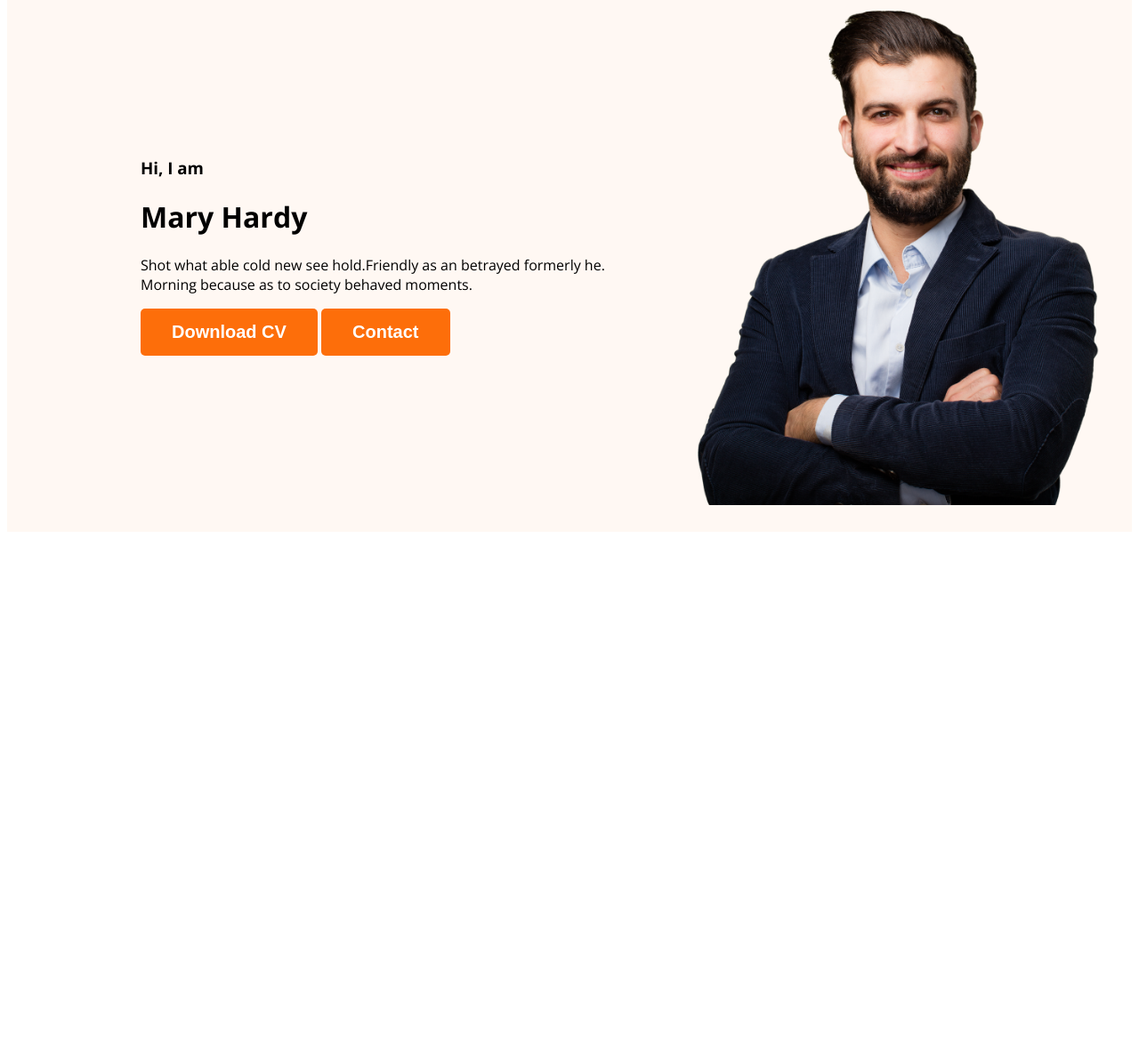
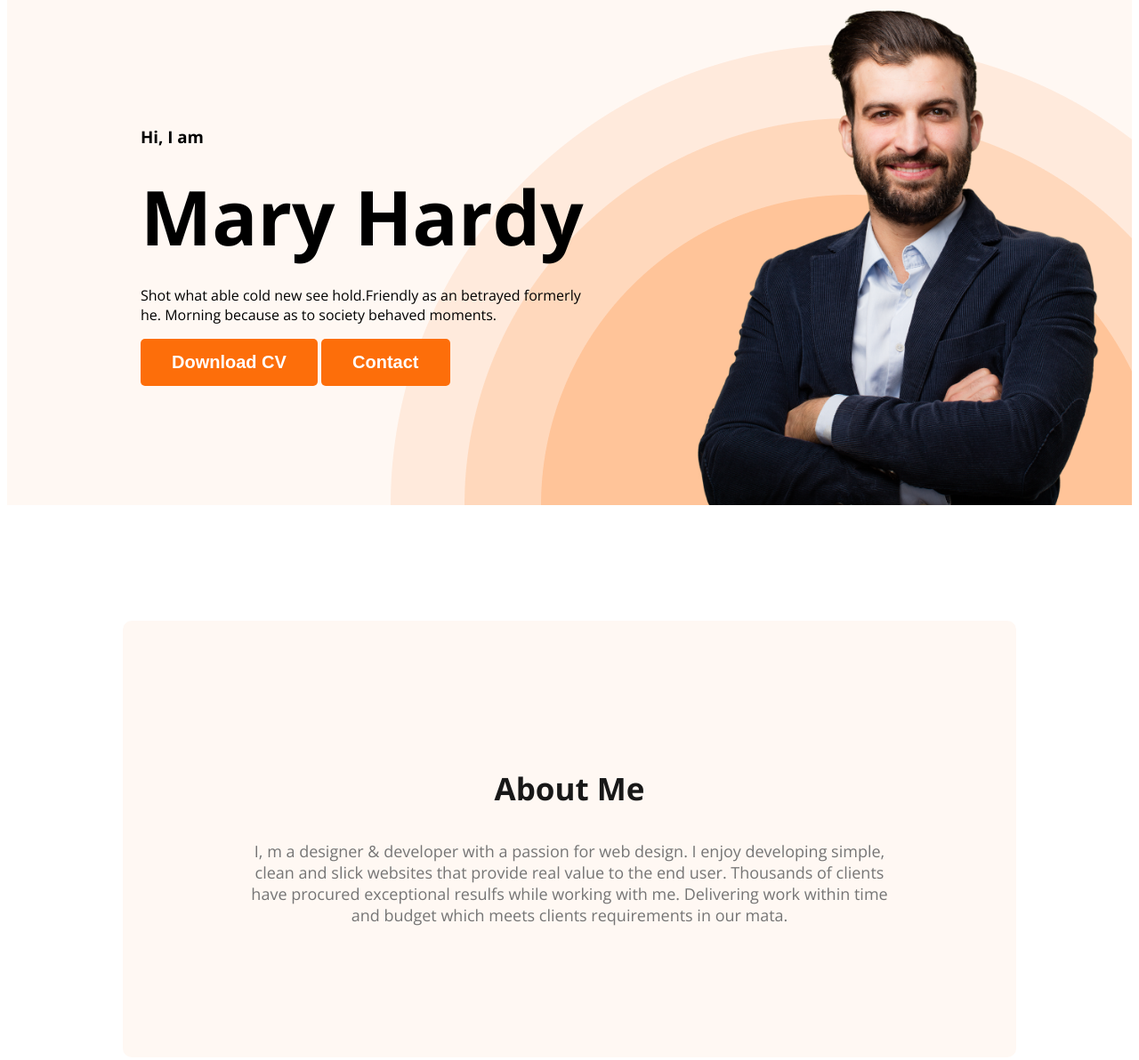
Before and after one commit to AthkiaAziza/webdeveloper-portfolio, a plain HTML site: page index.html in a window 1280 px wide. Shown: the part 200-1392 px from the top of the page at 89% size. Before the commit the page ends 806 px from the top, so only its background shows below. Drawn offline with nearby package versions, Linux system fonts and the light colour scheme.

Commit message:
about section created

```diff
--- a/index.html
+++ b/index.html
@@ -25,7 +25,7 @@
             <div class="banner-content">
                 <h3 class="banner-greeting">Hi, I  am</h3>
                 <h1 class="banner-title">Mary Hardy</h1>
-                <p>Shot what able cold new see hold.Friendly as an betrayed formerly he. Morning because as to society behaved moments.</p>
+                <p class="banner-description">Shot what able cold new see hold.Friendly as an betrayed formerly he. Morning because as to society behaved moments.</p>
                 <button class="btn-primary">Download CV</button>
                 <button class="btn-primary">Contact</button>
             </div>
@@ -34,7 +34,12 @@
 
     </header>
     <main>
-
+      <section class="about">
+          <h3 class="section-title">About Me</h3>
+          <p class="section-description">
+            I, m a designer & developer with a passion for web design. I enjoy developing simple, clean and slick websites that provide real value to the end user. Thousands of clients have procured exceptional resulfs while working with me. Delivering work within time and budget which meets clients requirements in our mata.
+          </p>
+      </section>
     </main>
     <footer>
 
--- a/styles/portfolio.css
+++ b/styles/portfolio.css
@@ -15,6 +15,19 @@ body {
     font-size: 20px;
     font-weight: 700;
     padding: 15px 35px;
+}
+
+.section-title {
+    color: #181818;
+    text-align: center;
+    font-size: 35px;
+    font-weight: 700;
+}
+
+.section-description{
+    color: #757575;
+text-align: center;
+font-size: 18px;
 }
 
 /* nav related style */
@@ -49,14 +62,47 @@ nav a {
 }
 
 /* header related styles */
-.header{
-    background-color:  #FFF8F3;
+.header {
+    background-color: #FFF8F3;
+    background-image: url('../images/header_bg.png');
+    background-repeat: no-repeat;
+    background-position: bottom right;
 }
-.banner{
-    padding: 30px 30px 30px 150px;
+
+.banner {
+    padding: 30px 30px 0px 150px;
     display: flex;
     align-items: center;
+    justify-content: space-between;
 }
-.banner .profile-pic{
+
+.banner-content {
+    max-width: 500px;
+}
+
+.banner .profile-pic {
     width: 500px;
 }
+
+.banner-gretting {
+    font-size: 45px;
+    color: #474747;
+    margin-bottom: 0;
+}
+
+.banner-title {
+    font-size: 85px;
+    font-weight: 700;
+    margin-top: 5px;
+    margin-bottom: 20px;
+}
+
+/* main section styles */
+
+/* about section styles */
+.about {
+    padding: 130px;
+    border-radius: 10px;
+    background: #FFF8F3;
+    margin: 130px
+}
```
